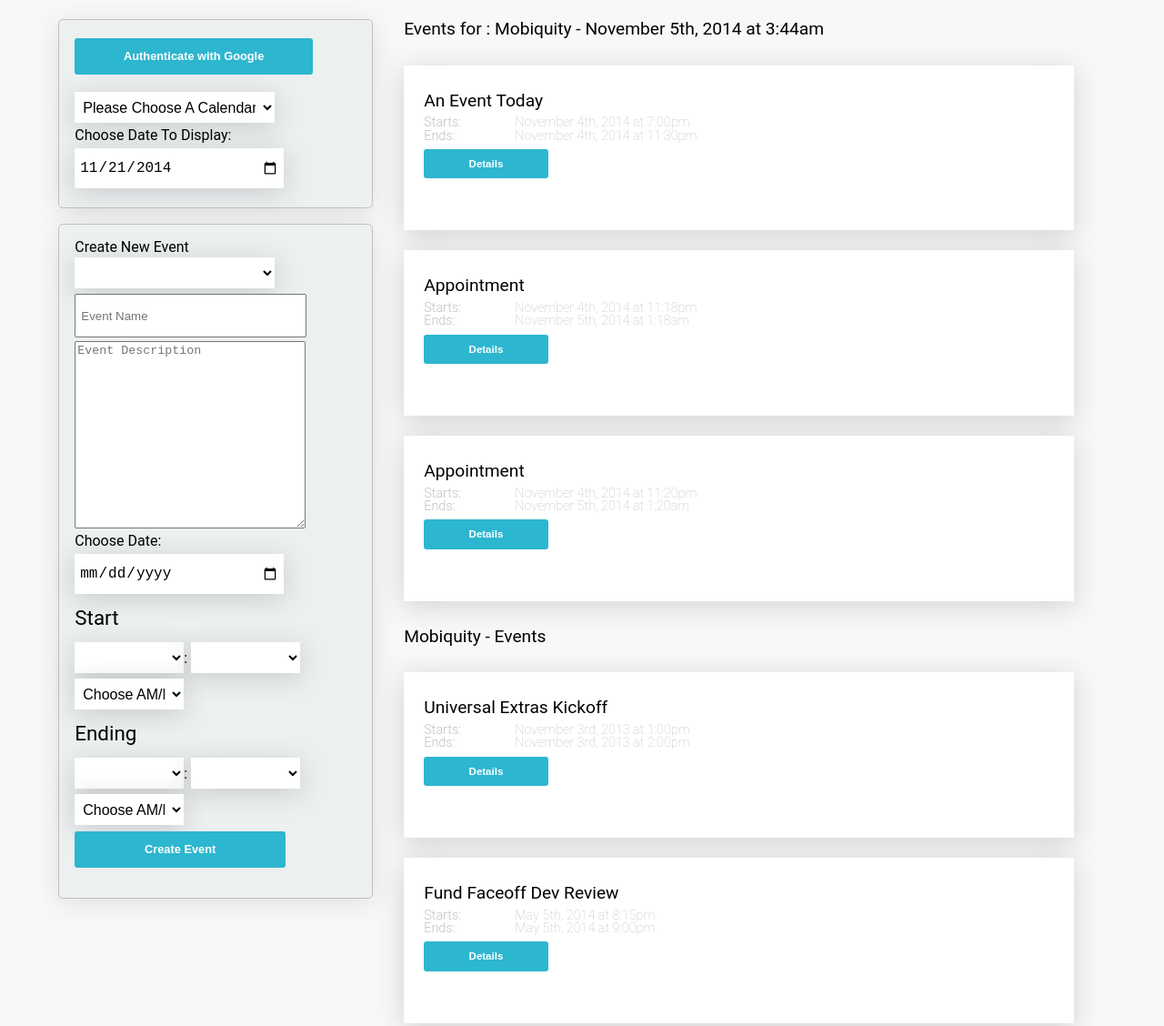
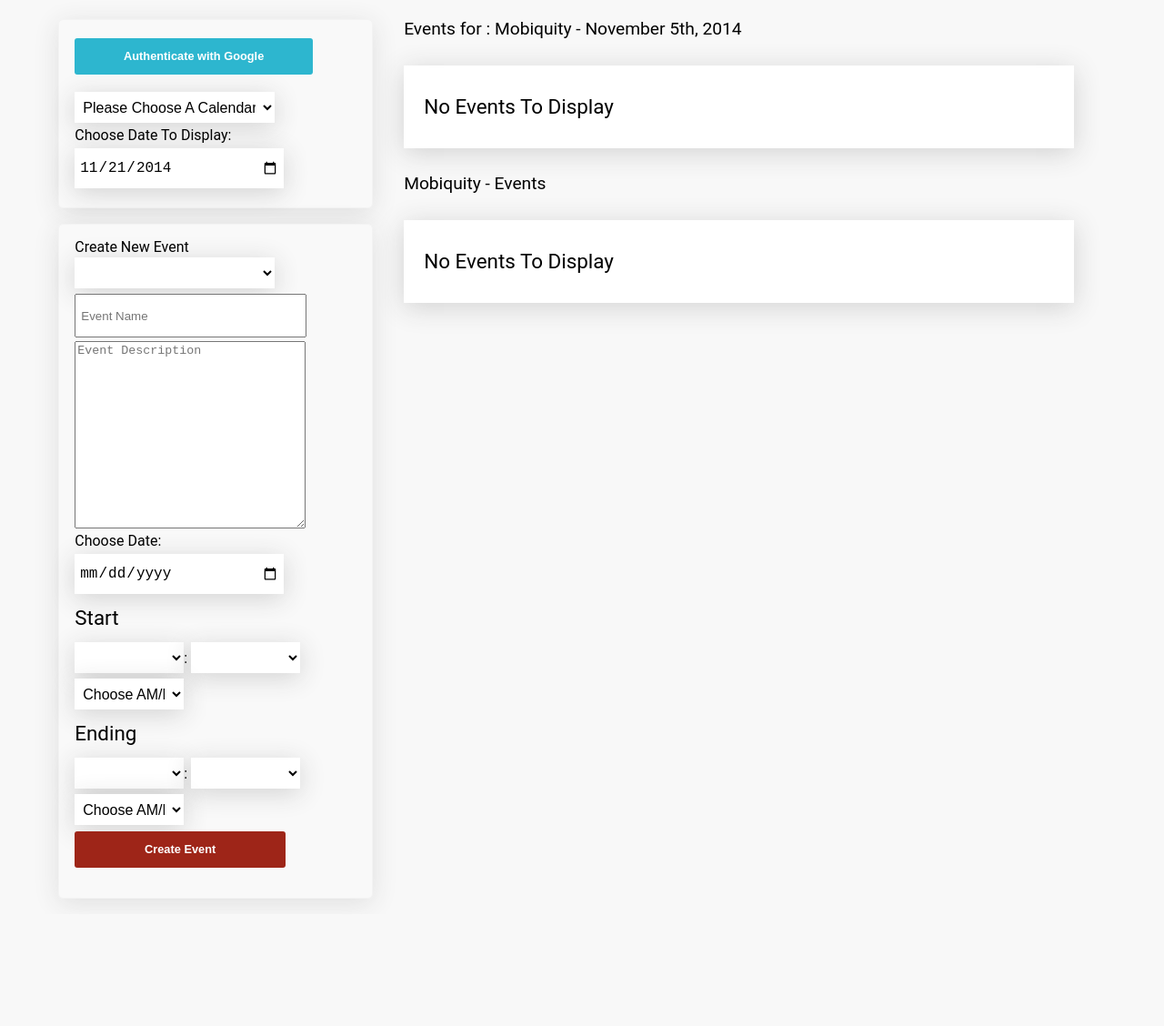
Before and after one commit to scottconrad/scottconrad.github.io, a website: page index.html in a window 1280 px wide. Shown: the part 35-1163 px from the top of the page at 91% size. After the commit the page ends 1040 px from the top, so only its background shows below. Drawn offline with nearby package versions, Linux system fonts and the light colour scheme; a web font is replaced by a local one.

Commit message:
more minor tweaks

```diff
--- a/css/app.css
+++ b/css/app.css
@@ -173,6 +173,9 @@ body {
 .button.blue {
   background-color: #2DB6CF;
 }
+.button.red {
+  background-color: #9e2518;
+}
 .button.large {
   width: 75%;
   padding: 10px 15px;
@@ -197,9 +200,9 @@ input[type="textarea"] {
   border: 1px silver solid;
 }
 .section {
-  border: 1px silver solid;
+  border: 1px #f3f3f3 solid;
   padding: 5%;
-  background-color: #ecf0f1;
+  background-color: #f9f9f9;
   margin: 5% 0;
   border-radius: 5px;
   -webkit-box-shadow: 0px 5px 28px 0px rgba(50, 50, 50, 0.12);
@@ -296,6 +299,17 @@ div.results {
   padding: 3%;
   padding-top: 1%;
 }
+.box-content {
+  box-sizing: border-box;
+  margin: 3% 0%;
+  padding: 3%;
+  display: block;
+  width: 100%;
+  background-color: white;
+  -webkit-box-shadow: 0px 5px 28px 0px rgba(50, 50, 50, 0.19);
+  -moz-box-shadow: 0px 5px 28px 0px rgba(50, 50, 50, 0.19);
+  box-shadow: 0px 5px 28px 0px rgba(50, 50, 50, 0.19);
+}
 ol.calendar-items li.calendar-item {
   box-sizing: border-box;
   margin: 3% 0%;
--- a/index.html
+++ b/index.html
@@ -12,14 +12,14 @@
 </head>
 <body ng-app="Mobiquity.googleCalendar" ng-controller="MainController">
 <div class="w90 centered">
-  <div class="auth-error" ng-show="google_auth.getInvalidToken()">
+  <div class="auth-error" ng-show="showAuthenticationError()">
     <h2>There was an error with your google token. Please Authorize Again.</h2>
 
   </div>
 
   <div class="w30 left outline">
     <div class="section">
-      <a class="button blue large" href="{{::authorize_url}}">Authenticate with Google</a>
+      <a class="button blue large" ng-hide="authenticatedAndValid()" href="{{::authorize_url}}">Authenticate with Google</a>
       <div class="clearfix"></div>
 
       <select ng-model="calendar_id" ng-options="i.id as i.summary for i in calendars" class="w20m clear"
@@ -92,7 +92,7 @@
           </select>
         </fieldset>
         <div class="clearfix"></div>
-        <input type="submit" class="button blue large" ng-submit ng-click="createEvent()" value="Create Event"/>
+        <input type="submit" class="button red large" ng-submit ng-click="createEvent()" value="Create Event"/>
       </form>
     </div>
 
@@ -102,9 +102,14 @@
 
   <div class="w70 left results">
 
+    <h3>Events for <span ng-show="today_events.length > 1">s</span> : {{::google_calendar.getActiveCalendarName()}} - {{getSelectedDateDisplay()}} </h3>
 
+    <div class="box-content" ng-show="!today_events || today_events.length == 0">
+      <h2>No Events To Display</h2>
 
-    <h3>Events for <span ng-show="today_events.length > 1">s</span> : {{::google_calendar.getActiveCalendarName()}} - {{getSelectedDateDisplay()}} </h3>
+      <p ng-show="!google_calendar.getActiveCalendarName().length"> Please select a calendar to display.</p>
+    </div>
+
     <ol class="calendar-items">
       <li class="calendar-item" ng-repeat="event in current_day_events">
         <div class="inner">
@@ -113,7 +118,7 @@
             <ul class="event-details">
               <li><span>Starts:</span>{{::formatEventDate(event.start.dateTime)}}</li>
               <li><span>Ends:</span>{{::formatEventDate(event.end.dateTime)}}</li>
-              <li><a ng-href="{{::event.htmlLink}}" class="button blue">Details</a></li>
+              <li><a ng-href="{{::event.htmlLink}}" class="button red">Details</a></li>
             </ul>
           </div>
         </div>
@@ -122,6 +127,12 @@
 
 
     <h3>{{::google_calendar.getActiveCalendarName()}} - Events</h3>
+
+    <div class="box-content" ng-show="!calendar_events || calendar_events.length == 0">
+      <h2>No Events To Display</h2>
+
+      <p ng-show="!google_calendar.getActiveCalendarName().length"> Please select a calendar to display.</p>
+    </div>
     <ol class="calendar-items">
       <li class="calendar-item" ng-repeat="event in calendar_events">
         <div class="inner">
@@ -130,7 +141,7 @@
             <ul class="event-details">
               <li><span>Starts:</span>{{::formatEventDate(event.start.dateTime)}}</li>
               <li><span>Ends:</span>{{::formatEventDate(event.end.dateTime)}}</li>
-              <li><a ng-href="{{::event.htmlLink}}" class="button blue" target="_blank">Details</a></li>
+              <li><a ng-href="{{::event.htmlLink}}" class="button red" target="_blank">Details</a></li>
             </ul>
           </div>
         </div>
--- a/js/app.js
+++ b/js/app.js
@@ -305,7 +305,8 @@
 
     }
 
-    $scope.getSelectedDateDisplay = function(format){
+    $scope.getSelectedDateDisplay = function(){
+      var format = 'MMMM do, YYYY';
       return $scope.formatEventDate(this.selected_date,format);
     }
 
@@ -325,6 +326,16 @@
         'timeZone': ''
       },
       'calendar_id': ''
+    }
+
+
+    $scope.authenticatedAndValid = function(){
+      return $scope.google_auth.tokenValid() && !$scope.google_auth.getTokenRejected();
+    }
+
+    $scope.showAuthenticationError = function(){
+
+      return $scope.google_auth.getAccessToken() && $scope.google_auth.getAccessToken().length > 0 && $scope.google_auth.getTokenRejected();
     }
 
 
@@ -376,7 +387,7 @@
 
 
     $timeout(function(){
-      //return;
+      return;
       $scope.current_day_events = [
           {
             "kind": "calendar#event",
--- a/less/main.less
+++ b/less/main.less
@@ -47,6 +47,9 @@ body {
   &.blue{
     background-color:#2DB6CF;
   }
+  &.red{
+    background-color: #9e2518;
+  }
   &.large {
     width: 75%;
     padding: 10px 15px;
@@ -81,9 +84,9 @@ input[type="textarea"]{
 }
 
 .section{
-  border: 1px silver solid;
+  border: 1px #f3f3f3 solid;
   padding: 5%;
-  background-color: #ecf0f1;
+  background-color: #f9f9f9;
   .more-margin;
   border-radius: 5px;
   .lighter-shadow;
@@ -203,16 +206,19 @@ div.results{
 
 }
 
+.box-content{
+  box-sizing: border-box;
+  margin: 3% 0%;
+  padding: 3%;
+  display: block;
+  width: 100%;
+  background-color: white;
+  .shadow;
+}
 
 ol.calendar-items{
   li.calendar-item{
-    box-sizing: border-box;
-    margin:3% 0%;
-    padding:3%;
-    display:block;
-    width:100%;
-    background-color: white;
-    .shadow;
+    .box-content;
 
     ul.event-details{
       font-size:0.9em;
```
